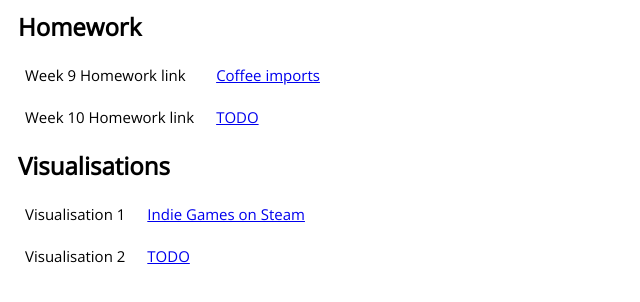
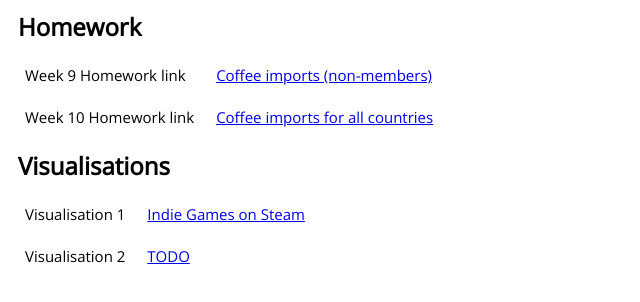
Before and after one commit to JasonKwe/fit3179, a plain HTML site: page index.html in a window 1280 px wide. Shown: the whole page, without its empty margins (0-640 px from the left). Drawn offline with nearby package versions, Linux system fonts and the light colour scheme.

Commit message:
Added link for w10 hw

```diff
--- a/index.html
+++ b/index.html
@@ -16,11 +16,11 @@
     <table cellpadding="10%">
         <tr>
             <td>Week 9 Homework link</td>
-            <td><a href="https://jasonkwe.github.io/fit3179/w9homework/hw4.html">Coffee imports</a></td>
+            <td><a href="https://jasonkwe.github.io/fit3179/w9homework/hw4.html">Coffee imports (non-members)</a></td>
         </tr>
         <tr>
             <td>Week 10 Homework link</td>
-            <td><a href="https://jasonkwe.github.io/fit3179/w10homework/hw5.html">TODO</td>
+            <td><a href="https://jasonkwe.github.io/fit3179/w10homework/index.html">Coffee imports for all countries</td>
         </tr>
     </table>
 
```
